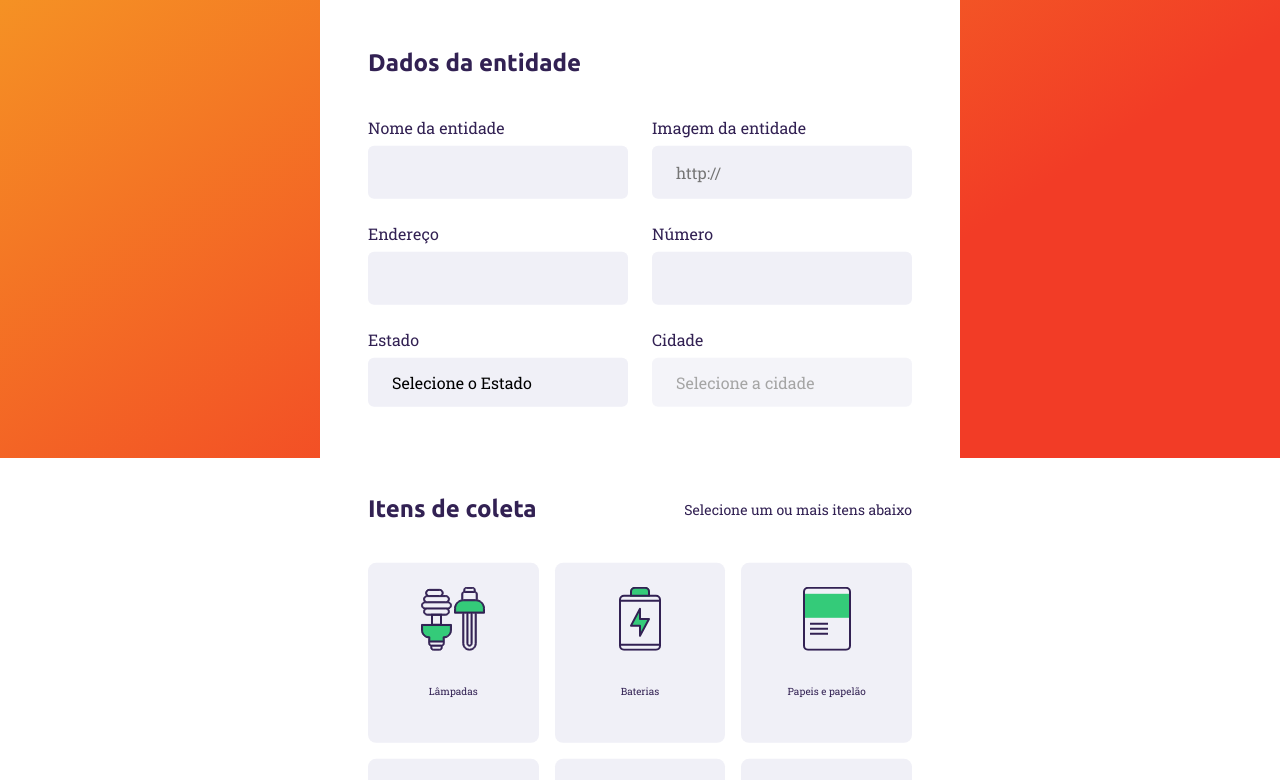
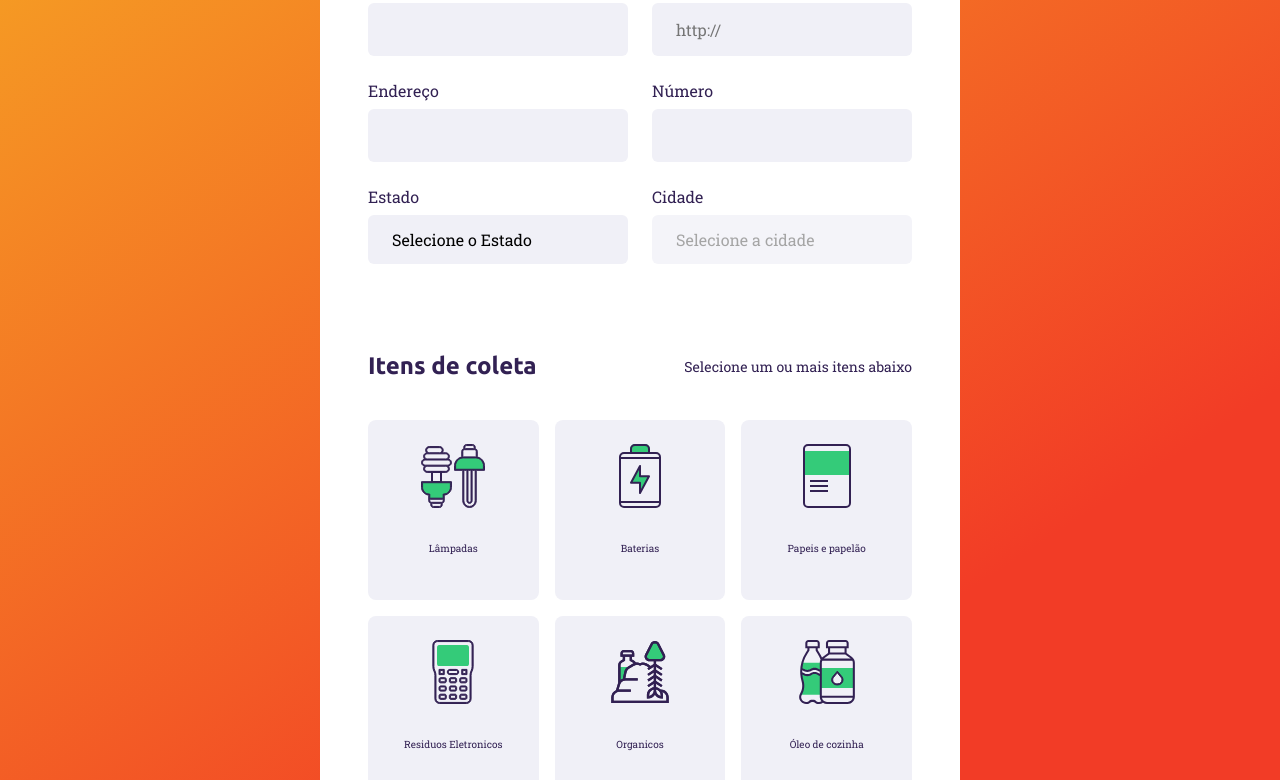
Before and after one commit to capudougmor/NSW, a website: page src/views/create-point.html in a window 1280 px wide. Shown: the part 342-1122 px from the top of the page. Drawn offline with nearby package versions, Linux system fonts and the light colour scheme; files that its build step writes are made by us from their sources; no server answers; files whose address does not match are found by name.

Commit message:
Correções no arquivo style.css

```diff
--- a/public/styles/create.css
+++ b/public/styles/create.css
@@ -1,6 +1,4 @@
 #create-point {
-  top: 40%;
-  transform: translateY(30%);
   background-color: white;
   border-radius: 24px;
 }
--- a/public/styles/style.css
+++ b/public/styles/style.css
@@ -14,12 +14,13 @@ html {
 }
 
 body {
-  height: 100vh;
+  height: 100vmax;
   display: flex;
   justify-content: center;
   align-items: center;
 
   background: linear-gradient(147deg, #f6b323 0%, #F23c26 74%) no-repeat;
+  background-size: 100%;
   -webkit-font-smoothing: antialiased;
 
 }
```
